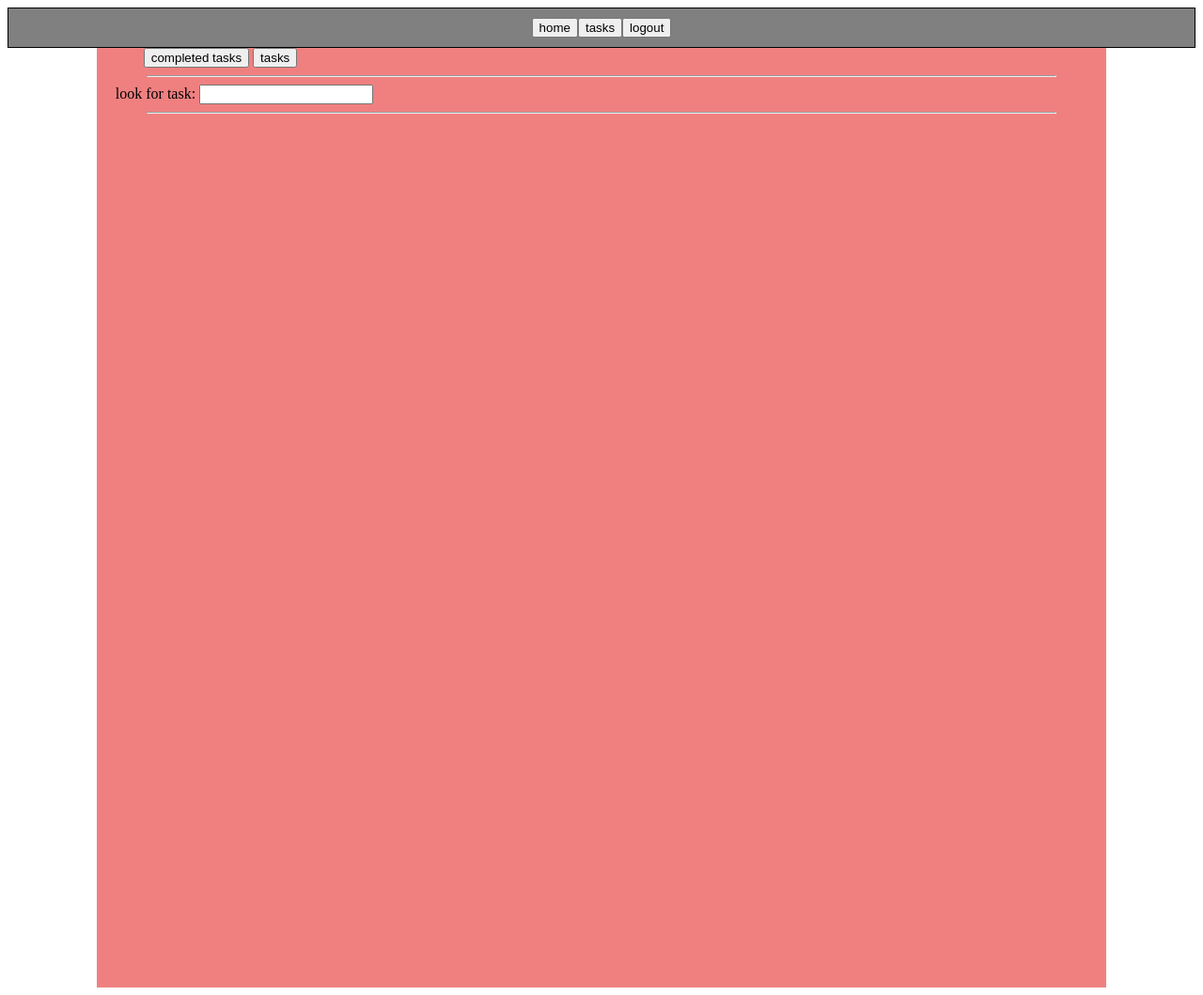
After one commit to matan172/endproject_tasks, a Flask app: page /tasks in a window 1280 px wide. The commit adds this page. Shown: the whole page at 94% size. Run offline with Flask 3, Linux system fonts and the light colour scheme; the visitor is signed in with stand-in values (Sample User, id 1).

Commit message:
finished login and signup, some frontend, search bar in react

```diff
--- a/DBfuncs.py
+++ b/DBfuncs.py
@@ -84,7 +84,7 @@ def pull_tasks(userid:str):
 
     with open("./databases/02_tasks.json","r") as f:
         try:
-            return json.load(f)[userid]
+            return json.load(f)[userid]["tasks"]
         except:
             return False
 
--- a/app.py
+++ b/app.py
@@ -7,17 +7,49 @@ app.config["SESSION_PERMANENT"] = True
 app.config["SESSION_TYPE"] = "filesystem"
 Session(app)
 
+
+def homestr(string):
+    return "<h1>" + string + "<a href='/' > home </a> </h1>"
+
 #--------------------main routes----------------------------#
 
 @app.route('/')
 def home():
-    return render_template("home.html", session=session)
+    return render_template("home.html", session=session.get("id"))
+
+
+@app.route('/tasks')
+def tasks():
+    if session.get("id"):
+        return render_template("tasks.html", session=session)
+    else:
+        return redirect("/login")
 
 
 @app.route("/login", methods=["POST", "GET"])
 def login():
+    if session.get("id"):
+        return homestr("you are already loged in")
+    if request.method == "POST":
+        username = request.form.get("username")
+        password = request.form.get("password")
+        user = db.pull_user(username)
+        if user:
+            if password == user["password"]:
+                session["id"] = user["id"]
+                return redirect("/")
+            else:
+                return homestr("wrong password")
+        else:
+            return homestr("wrongusername")
 
     return render_template("login.html")
+
+
+@app.route('/logout')
+def logout():
+    session.clear()
+    return redirect("/")
 
 
 @app.route('/register', methods=["POST", "GET"])
@@ -31,11 +63,23 @@ def register():
             return "username is alreay in the system"
         if db.pull_user(email):
             return "email is already in the system"
-        session["userid"] = db.append_user(user)
+        session["id"] = db.append_user(user)
         return redirect("/")
+    else:
+        redirect("/")
 
 
+# --------------- api ----------------------------
 
+
+@app.route('/pulltasks/<text>')
+def pulltasks(text):
+    tasks = db.pull_tasks(session["id"])
+    sendBack = []
+    for task in tasks:
+        if (text in task["title"]) or (text in task["desc"]):
+            sendBack.append(task)
+    return {'tasks':sendBack}
 
 # ----------- production runserver ---------------
 if __name__ == "__main__":
--- /dev/null
+++ b/static/css/layout.css
@@ -0,0 +1,21 @@
+#navbar {
+    background-color: grey;
+    display: block;
+    border: 1px solid;
+    display: flex;
+    justify-content: center;
+    padding: 10px;
+}
+
+#funcbar {
+    height: 30px;
+    border: 1px solid ;
+}
+#main {
+    background-color: lightcoral;
+    width: 85%;
+    min-height: 1000px;
+    margin-left: 7.5%;
+    margin-right: 7.5%;
+    display: block;
+}
--- /dev/null
+++ b/static/css/tasks.css
@@ -0,0 +1,39 @@
+.tasksnav {
+    padding: 50px;
+    display: inline;
+    margin-top: 10px;
+
+
+}
+
+.funcs {
+    padding-left: 20px;
+}
+
+
+hr {
+    width: 90%;
+}
+
+#taskboard {
+    display: grid;
+}
+
+.tasks {
+    border: 1px solid;
+    width: 20%;
+    border-radius: 10px;
+    height: 200px;
+
+}
+.tasktitle {
+    display: flex;
+    justify-content: center;
+    padding: 0;
+}
+
+#options{
+    margin-bottom: -30px;
+    padding: 5px;
+    display: inline;
+}
--- /dev/null
+++ b/static/js/layout.js
@@ -0,0 +1,11 @@
+function NavItemCard(item,ref){
+    return <span classname = "navitem" href={ref} > {item} </span>
+}
+
+
+function logout() {
+    var massage = "are you sure you want to logout?!";
+    if (window.confirm(massage)){
+    window.location.href = "/logout";}
+
+ }
--- a/static/js/login.js
+++ b/static/js/login.js
@@ -33,4 +33,4 @@ function loginFromCheacker () {
     }
     document.getElementById('registerform').submit()
 
- }
+}
--- /dev/null
+++ b/static/js/tasks.js
@@ -0,0 +1,75 @@
+const taskBoard = document.getElementById("taskboard")
+const taskroot = ReactDOM.createRoot(taskBoard)
+
+
+function taskcard (task) {
+
+    let color = "white"
+    if (task.completed) {
+        color = "yellow"
+    }
+    return (
+        <div className="tasks" id={task.id} style={{backgroundcolor:color}}>
+            <div className="tasktitle">
+                <h3>{task.title}</h3>
+
+            </div>
+               <hr />
+            <div className="task desc">
+                {task.desc}
+            </div>
+            <div id="options">
+                <form action="/deletetask" method="POST">
+                    <input type="hidden" value="task.id" name="taskid" />
+                    <input type="submit" value="delete" />
+
+                </form>
+                <form action="/completetask" method="POST">
+                    <input type="hidden" value="task.id" name="taskid" />
+                    <input type="submit" value="complete" />
+                </form>
+            </div>
+        </div>
+    )
+
+
+
+}
+
+function showtasks () {
+
+}
+
+
+function showcompleted() {
+
+}
+
+function hideoptions() {
+    console.log("hide")
+}
+function showoptions() {
+    console.log("showoptions")
+}
+
+function Filtertasksfunc () {
+    const [tasks, settasks] = React.useState([]);
+    var text = document.getElementById("search").value;
+    React.useEffect (()=> {axios.get('/pulltasks/'+text).then((res) => settasks(res.data.tasks))},[]);
+
+
+    console.log(tasks);
+
+    return tasks.map((task) => {
+        return taskcard(task)
+    })
+
+
+}
+
+function filtertasks() {
+    const taskBoard = document.getElementById("taskboard")
+    const taskroot = ReactDOM.createRoot(taskBoard)
+    taskroot.render(<Filtertasksfunc />)
+
+}
--- a/templates/layout.html
+++ b/templates/layout.html
@@ -7,14 +7,30 @@
     <script src="https://unpkg.com/react@18/umd/react.development.js" crossorigin></script>
     <script src="https://unpkg.com/react-dom@18/umd/react-dom.development.js" crossorigin></script>
     <script src="https://unpkg.com/@babel/standalone/babel.min.js"></script>
+    <script src="/static/js/layout.js" type="text/babel"></script>
+    <link rel="stylesheet" href="/static/css/layout.css">
+    <script src="https://unpkg.com/axios/dist/axios.min.js"></script>
+    {% block css %}
+
+    {% endblock css %}
+
+</head>
+<body>
+    <div id="navbar">
+        <span id="homeButton"><a href="/"><button>home</button></a> </span>
+        {% if session %}
+        <img src="" alt="">
+        <span id="tasks"> <a href="/tasks"><button>tasks</button></a></span>
+        <span id="logout"><button onclick="logout()">logout</button></a></span>
+        {% endif %}
+    </div>
+    <div id="main">
+    {% block body %}
+
+    {% endblock body %}
+    </div>
     {% block js %}
 
     {% endblock js %}
-</head>
-<body>
-    {% block body %}
-
-    {% endblock body %}
-
 </body>
 </html>
--- /dev/null
+++ b/templates/tasks.html
@@ -0,0 +1,29 @@
+{% extends 'layout.html' %}
+
+{% block js %}
+    <script src="/static/js/tasks.js" type="text/babel"></script>
+{% endblock js %}
+
+{% block css %}
+    <link rel="stylesheet" href="/static/css/tasks.css">
+
+{% endblock css %}
+
+{% block body %}
+
+    <div class="tasksnav">
+        <button onclick="showtasks()">completed tasks</button>
+        <button onclick="showcompleted()">tasks</button>
+
+
+    </div>
+    <hr>
+    <div class="funcs">
+        <label for="search">look for task:</label>
+        <input type="text" name="search" id="search" onkeyup="filtertasks()" onmouseleave="">
+
+
+    </div>
+    <hr>
+    <div id="taskboard"></div>
+{% endblock body %}
```
Also changed, not shown: static/css/login.css (added, +13 -0 lines), templates/home.html (+9 -0 lines), templates/login.html (+13 -8 lines), 2 other files.
